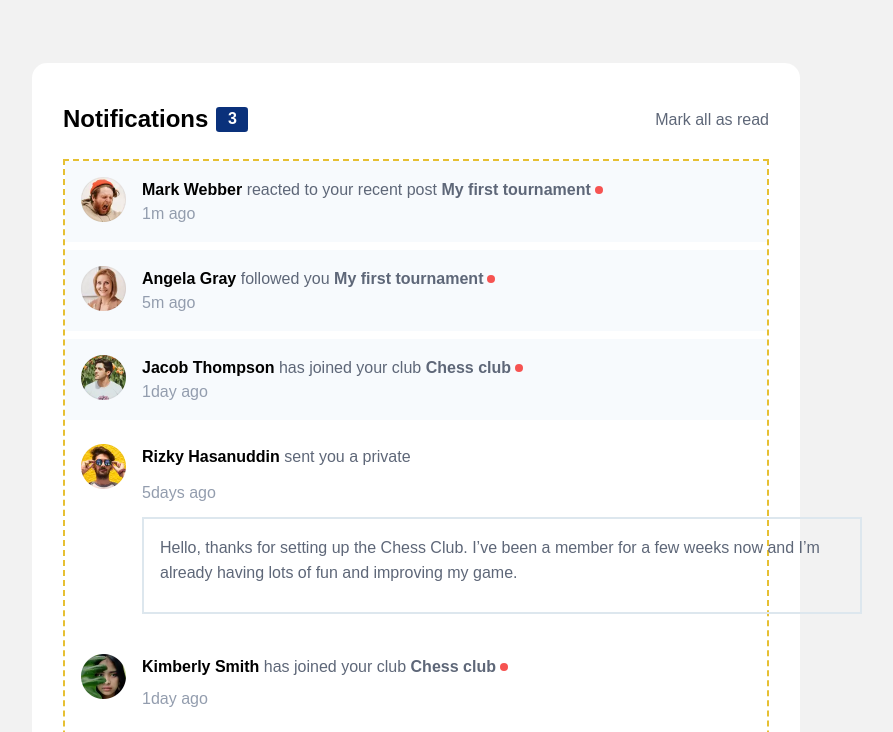
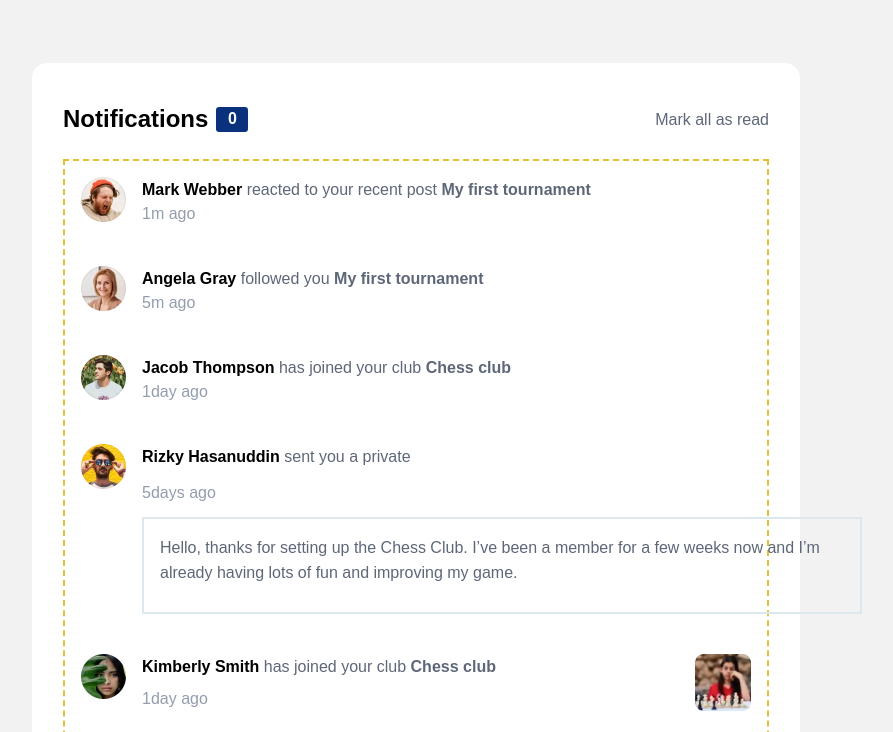
Before and after one commit to 5yeus/Notification_page, a website built with Vite: page index.html in a window 1280 px wide. Both pictures are taken after a click on the element "Mark all as read". Shown: the top 732 px of the page, without its empty margins (224-1117 px from the left). Built offline with nearby package versions, Linux system fonts and the light colour scheme.

Commit message:
Mark read functionality

```diff
--- a/index.html
+++ b/index.html
@@ -8,24 +8,24 @@
     <title>Notification</title>
   </head>
   <body class="p-0 m-0 border-box w-full min-h-screen flex flex-row justify-center items-center bg-[#f2f2f2] font-jakarta">
-    <main class="w-[60%] children:mx-[1.9375rem] bg-white h-[56.8rem] grid grid-rows-[2rem_50.5rem] gap-y-6 rounded-[0.9375rem] pt-10 mt-[3.9375rem] mb-[5.5625rem]">
+    <main class="w-[60%] mobile:w-[21.4375rem] children:mx-[1.9375rem] bg-white h-[56.8rem] grid grid-rows-[2rem_50.5rem] gap-y-6 rounded-[0.9375rem] pt-10 mt-[3.9375rem] mb-[5.5625rem]">
       <header class="flex flex-row items-center justify-between">
         <div class="flex flex-row items-center gap-2">
           <h2 class="font-jakarta text-[1.5rem] font-bold">Notifications</h2>
-          <div class="font-jakarta text-[1rem] leading-[1.25rem] font-bold bg-cat-blue rounded-[0.2rem] text-white w-[2rem] h-[1.5625rem] flex flex-row items-center justify-center" id="notify-counts">3</div>
+          <div class="font-jakarta text-[1rem] leading-[1.25rem] font-bold bg-cat-blue rounded-[0.2rem] text-white w-[2rem] h-[1.5625rem] flex flex-row items-center justify-center" id="notify-counts"></div>
         </div>
         <h3 class="font-jakarta text-[1rem] leading-[1.5625rem] font-medium text-shuttle-gray cursor-pointer hover:text-cat-blue"  id="mark">Mark all as read</h3>
       </header>
       <section class="flex flex-col gap-y-2 border-2 border-dashed children:p-4 border-[#E6C033]">
-        <div class="flex flex-row bg-polar">
+        <div class="flex flex-row bg-polar chat">
           <div class="w-[38.625rem] flex flex-row gap-4">
             <img src="./assets/images/avatar-mark-webber.webp" class="h-[2.8125rem] w-[2.8125rem]">
             <div class="">
-              <div class="flex flex-row items-center gap-1">
-                <p class="text-shuttle-gray">
+              <div class="flex flex-row items-center gap-1 mobile:flex mobile:flex-col">
+                <p class="text-shuttle-gray ">
                   <span class="cursor-pointer text-[1rem] leading-[1.5625rem] font-extrabold text-[#000] hover:text-cat-blue">Mark Webber</span>
-                  reacted to your recent post <span class="font-extrabold hover:text-cat-blue">My first tournament</span>
-                  <div class="w-2 h-2 rounded-full bg-carnation" ></div>
+                  reacted to your recent post <span class="font-extrabold hover:text-cat-blue hover:cursor-pointer">My first tournament</span>
+                  <div class="w-2 h-2 rounded-full bg-carnation unread-counts" ></div>
                 </p>
               </div>
               <div class="text-gull-gray">1m ago</div>
@@ -33,15 +33,15 @@
           </div>
         </div>
 
-        <div class="flex flex-row bg-polar">
+        <div class="flex flex-row bg-polar chat">
           <div class="w-[38.625rem] flex flex-row gap-4">
             <img src="./assets/images/avatar-angela-gray.webp" class="h-[2.8125rem] w-[2.8125rem]">
             <div class="">
-              <div class="flex flex-row items-center gap-1">
+              <div class="flex flex-row items-center gap-1 mobile:flex mobile:flex-col">
                 <p class="text-shuttle-gray">
                   <span class="cursor-pointer text-[1rem] leading-[1.5625rem] font-extrabold text-[#000] hover:text-cat-blue">Angela Gray</span>
-                   followed you <span class="font-extrabold hover:text-cat-blue">My first tournament</span>
-                  <div class="w-2 h-2 rounded-full bg-carnation" ></div>
+                   followed you <span class="font-extrabold cursor-pointer hover:text-cat-blue">My first tournament</span>
+                  <div class="w-2 h-2 rounded-full bg-carnation unread-counts" ></div>
                 </p>
               </div>
               <div class="text-gull-gray">5m ago</div>
@@ -49,15 +49,15 @@
           </div>
         </div>
 
-        <div class="flex flex-row bg-polar ">
+        <div class="flex flex-row bg-polar chat">
           <div class="w-[38.625rem] flex flex-row gap-4">
             <img src="./assets/images/avatar-jacob-thompson.webp" class="h-[2.8125rem] w-[2.8125rem]">
             <div class="">
-              <div class="flex flex-row items-center gap-1">
+              <div class="flex flex-row items-center gap-1 mobile:flex mobile:flex-col">
                 <p class="text-shuttle-gray">
                   <span class="cursor-pointer text-[1rem] leading-[1.5625rem] font-extrabold text-[#000] hover:text-cat-blue">Jacob Thompson</span>
-                  has joined your club <span class="font-extrabold hover:text-cat-blue">Chess club</span>
-                  <div class="w-2 h-2 rounded-full bg-carnation" ></div>
+                  has joined your club <span class="font-extrabold cursor-pointer hover:text-cat-blue">Chess club</span>
+                  <div class="w-2 h-2 rounded-full bg-carnation unread-counts" ></div>
                 </p>
               </div>
               <div class="text-gull-gray">1day ago</div>
@@ -69,7 +69,7 @@
           <div class="w-[38.625rem] flex flex-row gap-4">
             <img src="./assets/images/avatar-rizky-hasanuddin.webp" class="h-[2.8125rem] w-[2.8125rem]">
             <div class="flex flex-col gap-y-3">
-              <div class="flex flex-row items-center gap-1">
+              <div class="flex flex-row items-center gap-1 mobile:flex mobile:flex-col">
                 <p class="text-shuttle-gray">
                   <span class="cursor-pointer text-[1rem] leading-[1.5625rem] font-extrabold text-[#000] hover:text-cat-blue">Rizky Hasanuddin</span>
                   sent you a private
@@ -88,27 +88,27 @@
           </div>
         </div>
 
-        <div class="flex flex-row">
+        <div class="flex flex-row justify-between">
           <div class="w-[38.625rem] flex flex-row gap-4">
             <img src="./assets/images/avatar-kimberly-smith.webp" class="h-[2.8125rem] w-[2.8125rem]">
             <div class="flex flex-col gap-y-2">
-              <div class="flex flex-row items-center gap-1 ">
+              <div class="flex flex-row items-center gap-1 mobile:flex mobile:flex-col">
                 <p class="text-shuttle-gray">
                   <span class="cursor-pointer text-[1rem] leading-[1.5625rem] font-extrabold text-[#000] hover:text-cat-blue">Kimberly Smith</span>
-                  has joined your club <span class="font-extrabold hover:text-cat-blue">Chess club</span>
-                  <div class="w-2 h-2 rounded-full bg-carnation" ></div>
+                  has joined your club <span class="font-extrabold cursor-pointer hover:text-cat-blue">Chess club</span>
                 </p>
               </div>
               <div class="text-gull-gray">1day ago</div>
             </div>
           </div>
+          <img class="w-[3.5rem] " src="./assets/images/image-chess.webp"/>
         </div>
 
         <div class="flex flex-row ">
           <div class="w-[38.625rem] flex flex-row gap-4">
             <img src="./assets/images/avatar-nathan-peterson.webp" class="h-[2.8125rem] w-[2.8125rem]">
             <div class="flex flex-col gap-y-2">
-              <div class="flex flex-row items-center gap-1">
+              <div class="flex flex-row items-center gap-1 mobile:flex mobile:flex-col">
                 <p class="text-shuttle-gray">
                   <span class="cursor-pointer text-[1rem] leading-[1.5625rem] font-extrabold text-[#000] hover:text-cat-blue">Nathan Peterson</span>
                   reacted to your recent post <span class="font-extrabold cursor-pointer hover:text-cat-blue">5 end-game strategies to increase your win rate</span>
@@ -123,11 +123,10 @@
           <div class="w-[38.625rem] flex flex-row gap-4">
             <img src="./assets/images/avatar-anna-kim.webp" class="h-[2.8125rem] w-[2.8125rem]">
             <div class="flex flex-col gap-y-2">
-              <div class="flex flex-row items-center gap-1">
+              <div class="flex flex-row items-center gap-1 mobile:flex mobile:flex-col">
                 <p class="text-shuttle-gray">
                   <span class="cursor-pointer text-[1rem] leading-[1.5625rem] font-extrabold text-[#000] hover:text-cat-blue">Anna Kim</span>
                   left the group <span class="font-extrabold cursor-pointer hover:text-cat-blue">Chess club</span>
-                  <!-- <div class="w-2 h-2 rounded-full bg-carnation" ></div> -->
                 </p>
               </div>
               <div class="text-gull-gray">2 weeks ago</div>
@@ -136,6 +135,6 @@
         </div>
       </section>
     </main>
-
+    <script type="module" src="./index.js"></script>
   </body>
 </html>
--- /dev/null
+++ b/index.js
@@ -0,0 +1,26 @@
+document.addEventListener('DOMContentLoaded',() =>{
+
+    const notifyCount = document.getElementById('notify-counts')
+    // const notifyH3 = document.createElement('h3')
+    // console.log(unreadCounts);
+    const updateNotifyCount =()=>{
+        const unreadCounts = document.querySelectorAll('.unread-counts')
+        const unreadArray = Array.from(unreadCounts)
+        notifyCount.textContent = unreadArray.length || 0;
+    }
+    updateNotifyCount();
+
+    const markTick = document.getElementById('mark')
+    markTick.addEventListener('click', () => {
+        const unreadCounts = document.querySelectorAll('.unread-counts')
+        const chatCounts = document.querySelectorAll('.chat')
+        chatCounts.forEach((chat)=>{
+            chat.style.backgroundColor = 'white';
+        })
+        unreadCounts.forEach((element) => {
+            element.remove();
+        });
+        updateNotifyCount();
+    });
+
+})
```
Also changed, not shown: dist/output.css.
